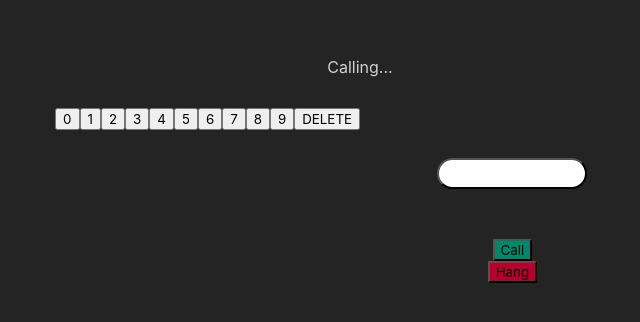
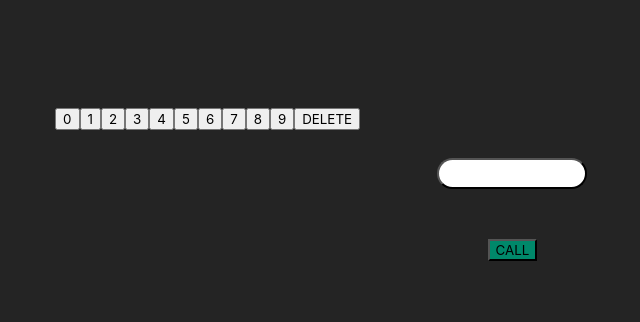
Before and after one commit to rodicafazakas/W04CH03-rodica-fazakas, a React (Create React App) app: page / in a window 1280 px wide. Shown: the part 246-568 px from the top of the page, without its empty margins (280-920 px from the left). Built offline with nearby package versions, Linux system fonts and the light colour scheme.

Commit message:
Added Call and Hang buttins

```diff
--- a/src/App.js
+++ b/src/App.js
@@ -2,27 +2,54 @@ import './App.css';
 import Info from "./componentes/Info/Info.js";
 import Keyboard from "./componentes/Keyboard/Keyboard.js";
 import Display from "./componentes/Display/Display.js";
+import Action from "./componentes/Action/Action.js";
 import {useState} from "react";
+
 
 function App() {
   const [number, setNumber] = useState("");
 
   const submitDigit = (event) => {
     event.preventDefault();
-    setNumber([...number, event.currentTarget.value]);
+    if (number.length < 9) {
+      setNumber([...number, event.currentTarget.value]);
+    } else {
+      setCallClass("call active");
+    }
   }
+
+  const [infoClass, setInfoClass] = useState("message off");
+  const [callClass, setCallClass] = useState("call active");
+  const [hangClass, setHangClass] = useState("hang active off");
+
+  const call = (event) => {
+    event.preventDefault();
+    setInfoClass("message");
+    setHangClass("hang active");
+    setCallClass("call active off");
+  }
+
+ const hang = (event) => {
+   event.preventDefault();
+   setInfoClass("message off");
+   setHangClass("hang active off");
+   setCallClass("call active");
+ }
+
 
   return (
      <div className="container">
-      <Info/>
+      <Info classNameInfo = {infoClass}/>
       <main className="phone">
         <div className="keyboard-container">
           <Keyboard actionOnClick={submitDigit}/>
         </div>
         <div className="actions">
-          <Display phoneNumber={number} />
-          <button className="call">Call</button>
-          <button className="hang active">Hang</button>
+          <Display phoneNumber={number}  />
+          <Action phoneNumber={number}
+                  callClassName={callClass}
+                  hangClassName={hangClass}
+                  actionOnClick={call} actionOnClickDelete={hang}/>
         </div>
       </main>
     </div>
--- /dev/null
+++ b/src/componentes/Action/Action.js
@@ -0,0 +1,13 @@
+const Action = ({phoneNumber, callClassName, hangClassName, actionOnClick, actionOnClickDelete}) => {
+
+    return (
+        <>
+            <button className={callClassName}
+                    onClick={actionOnClick}> CALL </button>
+            <button className={hangClassName}
+                    onClick={actionOnClickDelete}> HANG </button>
+        </>
+    )
+}
+
+export default Action;
--- a/src/componentes/Info/Info.js
+++ b/src/componentes/Info/Info.js
@@ -1,6 +1,6 @@
-const Info = () => {
+const Info = ({classNameInfo}) => {
     return(
-        <p className="message"> Calling... </p>
+        <p className={classNameInfo}> Calling... </p>
     )
 }
 
```
